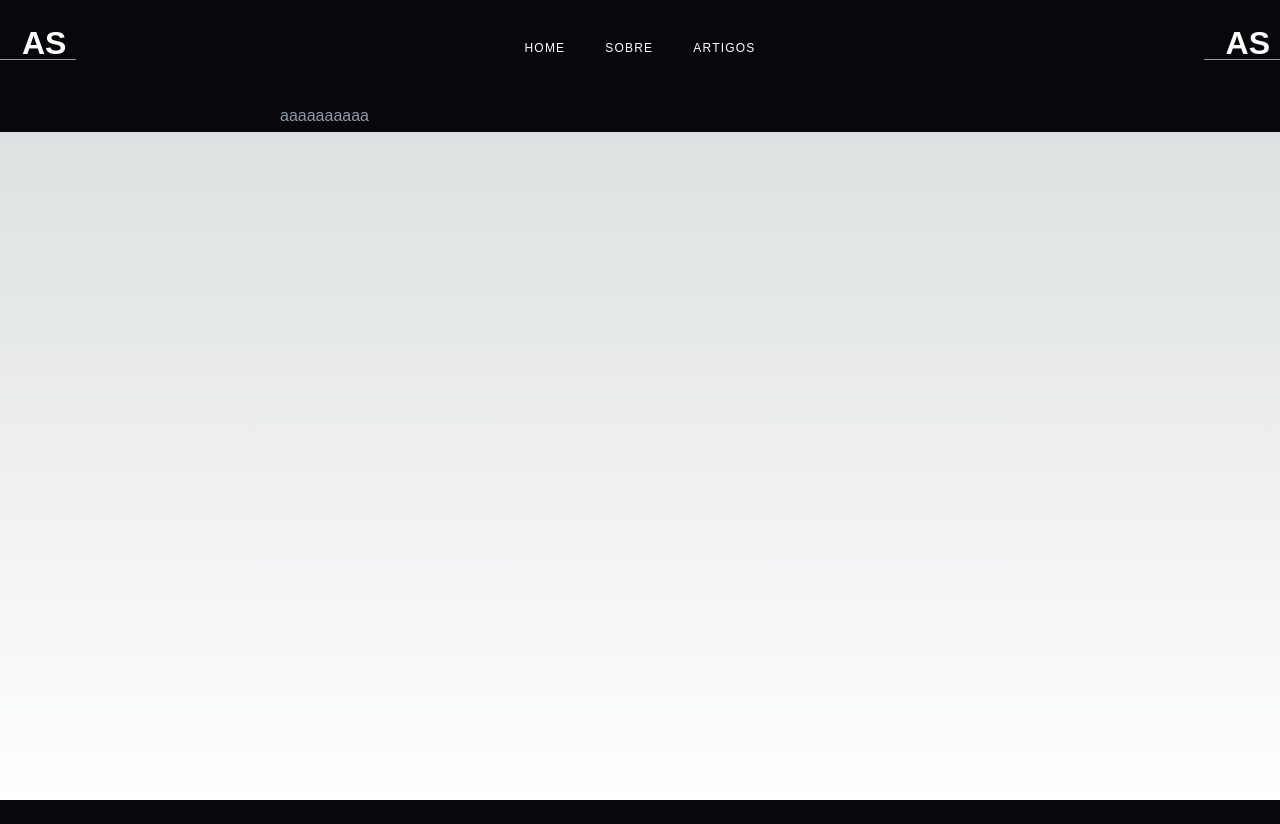
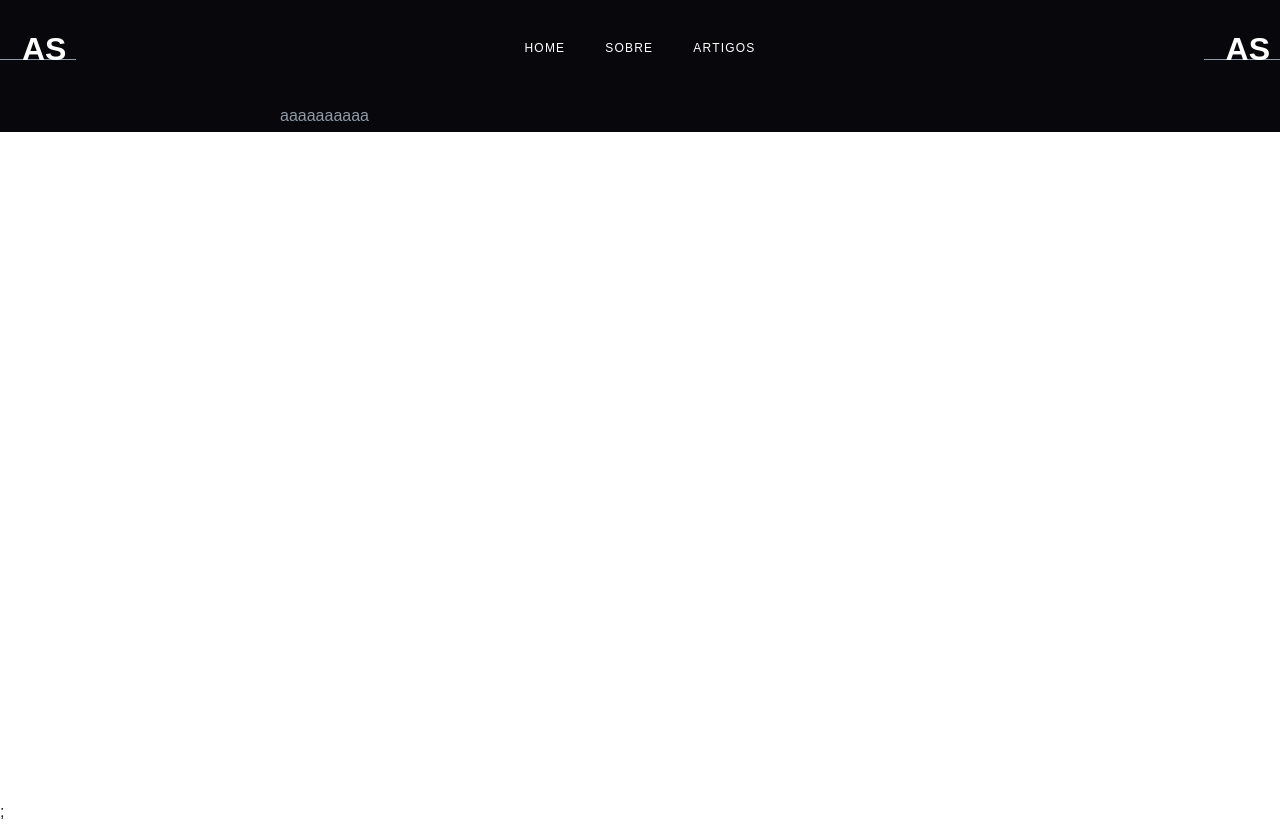
Before and after one commit to ArthurDotSaito/arthursaito.com, a Next.js app: page / in a window 1280 px wide. Before the commit the page ends 800 px from the top, so only its background shows below. Built offline with nearby package versions, Linux system fonts and the light colour scheme; a web font is replaced by a local one.

Commit message:
chore: adding Chakra UI

```diff
--- a/package.json
+++ b/package.json
@@ -9,6 +9,9 @@
     "lint": "next lint"
   },
   "dependencies": {
+    "@chakra-ui/react": "^2.8.1",
+    "@emotion/react": "^11.11.1",
+    "@emotion/styled": "^11.11.0",
     "@stitches/react": "^1.2.8",
     "framer-motion": "^10.16.4",
     "next": "13.5.4",
--- a/src/app/Providers.tsx
+++ b/src/app/Providers.tsx
@@ -1,12 +1,17 @@
 import { ReactNode } from 'react';
 import { PrimeReactProvider } from 'primereact/api';
+import { ChakraProvider } from '@chakra-ui/react';
 
 interface IProps {
   children: ReactNode;
 }
 
 const Providers = ({ children }: IProps) => {
-  return <PrimeReactProvider value={{ ripple: true }}>{children}</PrimeReactProvider>;
+  return (
+    <ChakraProvider>
+      <PrimeReactProvider value={{ ripple: true }}>{children}</PrimeReactProvider>;
+    </ChakraProvider>
+  );
 };
 
 export { Providers };
```
Also changed, not shown: 1 other file (tests, documents, lock files or other folders).
